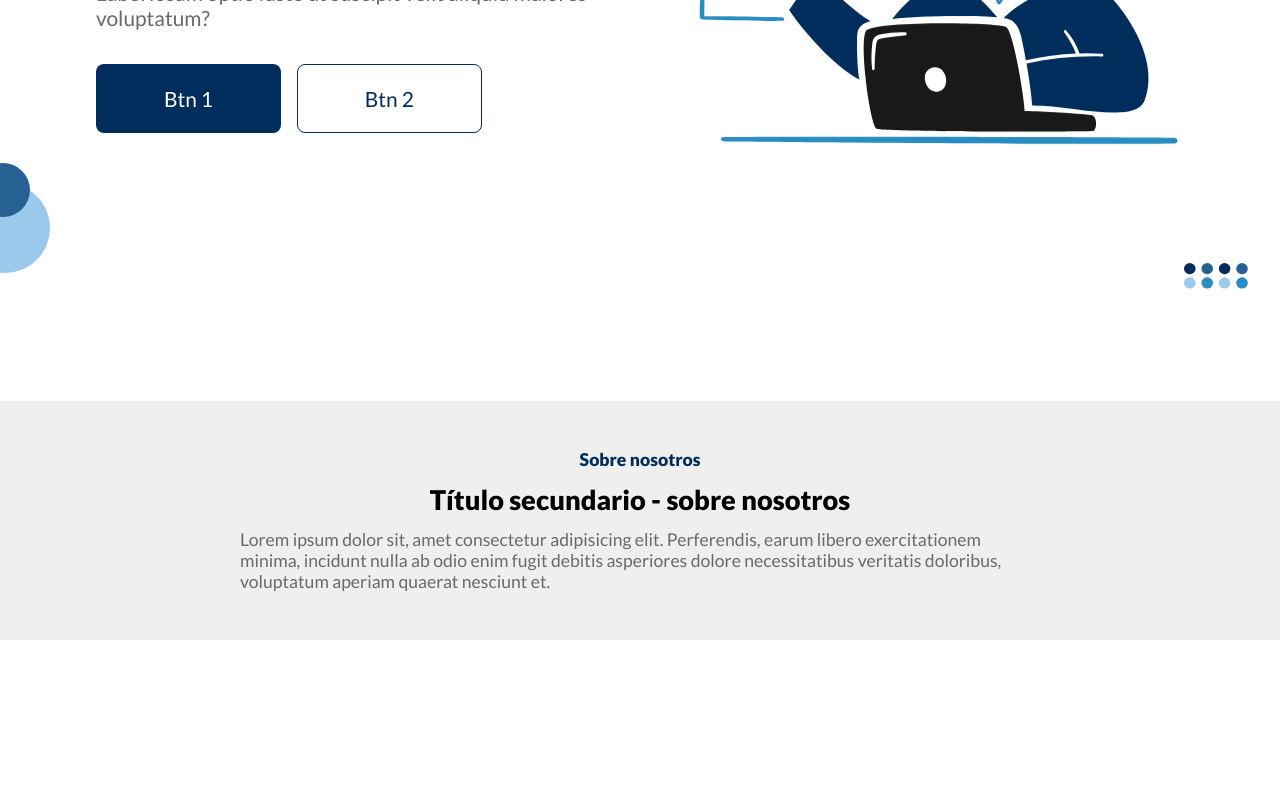
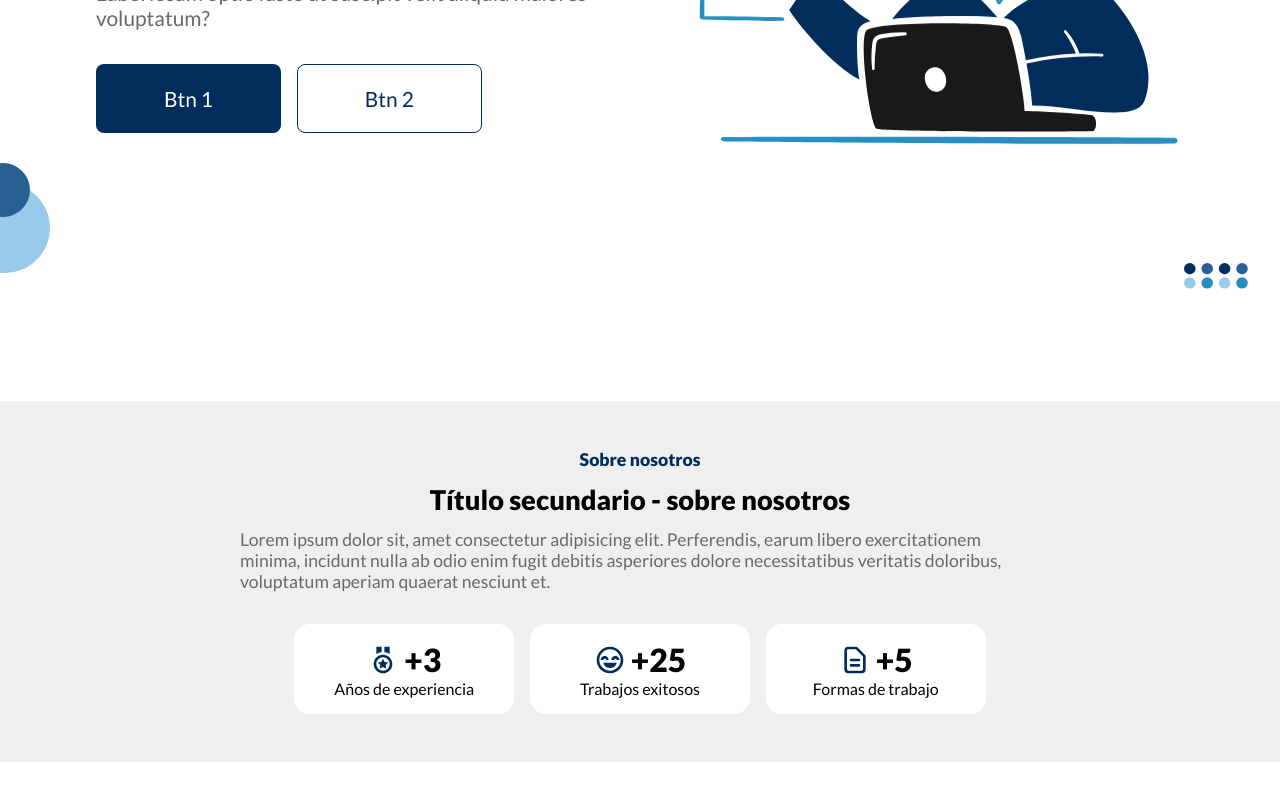
Before and after one commit to maartou/taxes, a Next.js app: page / in a window 1280 px wide. Shown: the part 489-1289 px from the top of the page. Before the commit the page ends 1225 px from the top, so only its background shows below. Built offline with nearby package versions, Linux system fonts and the light colour scheme.

Commit message:
Agregando el container de los emojis

```diff
--- a/components/about/About.jsx
+++ b/components/about/About.jsx
@@ -1,9 +1,13 @@
 import React from "react";
 import style from "./About.module.scss";
 
+import { BiMedal } from "react-icons/bi";
+import { BiHappyBeaming } from "react-icons/bi";
+import { HiOutlineDocumentText } from "react-icons/hi";
+
 const About = () => {
   return (
-    <section className={style.section}>
+    <section className={style.section} id="about_section">
       <div className={style.container}>
         <div className={style.title}>
           <small>Sobre nosotros</small>
@@ -15,6 +19,40 @@ const About = () => {
             doloribus, voluptatum aperiam quaerat nesciunt et.
           </p>
         </div>
+
+        <div className="grid">
+          <div className="item">
+            <div className="header">
+              <BiMedal className="icon" />
+              <h4>+3</h4>
+            </div>
+            <div className="body">
+              <h4>Años de experiencia</h4>
+            </div>
+          </div>
+
+          <div className="item">
+            <div className="header">
+              <BiHappyBeaming className="icon" />
+              <h4>+25</h4>
+            </div>
+            <div className="body">
+              <h4>Trabajos exitosos</h4>
+            </div>
+          </div>
+
+          <div className="item">
+            <div className="header">
+              <HiOutlineDocumentText className="icon" />
+              <h4>+5</h4>
+            </div>
+            <div className="body">
+              <h4>Formas de trabajo</h4>
+            </div>
+          </div>
+        </div>
+
+
       </div>
     </section>
   );
--- a/pages/_app.js
+++ b/pages/_app.js
@@ -1,4 +1,4 @@
-import '../styles/globals.css'
+import '../styles/globals.scss'
 
 function MyApp({ Component, pageProps }) {
   return <Component {...pageProps} />
--- a/styles/globals.css
+++ /dev/null
@@ -1,51 +0,0 @@
-* {
-  box-sizing: border-box;
-  margin: 0;
-  padding: 0;
-}
-
-body {
-  font-family: 'Lato', sans-serif;
-}
-
-section {
-  margin-bottom: 3rem;
-}
-
-img {
-  display: block;
-  width: 100%;
-  height: auto;
-}
-
-a {
-  text-decoration: none;
-  transition: all 400ms ease;
-}
-
-h1 {
-  font-weight: 900;
-  font-size: 2em;
-}
-
-h2 {
-  font-weight: 900;
-  font-size: 1.7em;
-  text-align: center;
-}
-
-small {
-  color: #002d5c;
-  font-weight: 900;
-  font-size: 1.1rem;
-}
-
-p {
-  font-size: 1.1em;
-}
-
-@media screen and (min-width: 1024px) {
-  section {
-    margin-bottom: 6rem;
-  }
-}
--- /dev/null
+++ b/styles/globals.scss
@@ -0,0 +1,128 @@
+$grey: #696969;
+$principal: #002d5c;
+$secondary: #276092;
+$terciary: #288DC1;
+$four: #9ACAEB;
+
+
+* {
+  box-sizing: border-box;
+  margin: 0;
+  padding: 0;
+}
+
+body {
+  font-family: 'Lato', sans-serif;
+}
+
+section {
+  margin-bottom: 3rem;
+}
+
+img {
+  display: block;
+  width: 100%;
+  height: auto;
+}
+
+a {
+  text-decoration: none;
+  transition: all 400ms ease;
+}
+
+h1 {
+  font-weight: 900;
+  font-size: 2em;
+}
+
+h2 {
+  font-weight: 900;
+  font-size: 1.7em;
+  text-align: center;
+}
+
+small {
+  color: #002d5c;
+  font-weight: 900;
+  font-size: 1.1rem;
+}
+
+p {
+  font-size: 1.1em;
+}
+
+#about_section {
+
+  .grid{
+    display: grid;
+    grid-template-columns: 1fr;
+    gap: 1rem;
+
+    margin-top: 2rem;
+    cursor: default;
+  }
+
+  .item {
+    background: white;
+    display: flex;
+    flex-direction: column;
+    align-items: center;
+
+    border-radius: 1rem;
+
+    padding: 1rem;
+    transition: all 400ms ease;
+
+    &:hover {
+      color: white;
+      background: $principal;
+
+      .icon {
+        color: $four;
+      }
+    }
+  }
+
+  .header {
+    display: flex;
+    align-items: center;
+    gap: 5px;
+
+    .icon {
+      color: #002d5c;
+      font-size: 2em;
+    }
+
+    h4 {
+      font-size: 2em;
+      font-weight: 900;
+    }
+
+
+  }
+
+  .body {
+    h4 {
+      font-weight: 400;
+      font-size: 1em;
+    }
+  }
+
+  @media screen and (min-width: 1024px) {
+
+    .grid {
+      grid-template-columns: 1fr 1fr 1fr;
+      width: 60%;
+      margin: 2rem auto 0 auto;
+    }
+
+  }
+
+}
+
+
+@media screen and (min-width: 1024px) {
+  section {
+    margin-bottom: 6rem;
+  }
+}
```
Also changed, not shown: components/about/About.module.scss (line endings or trailing spaces).
